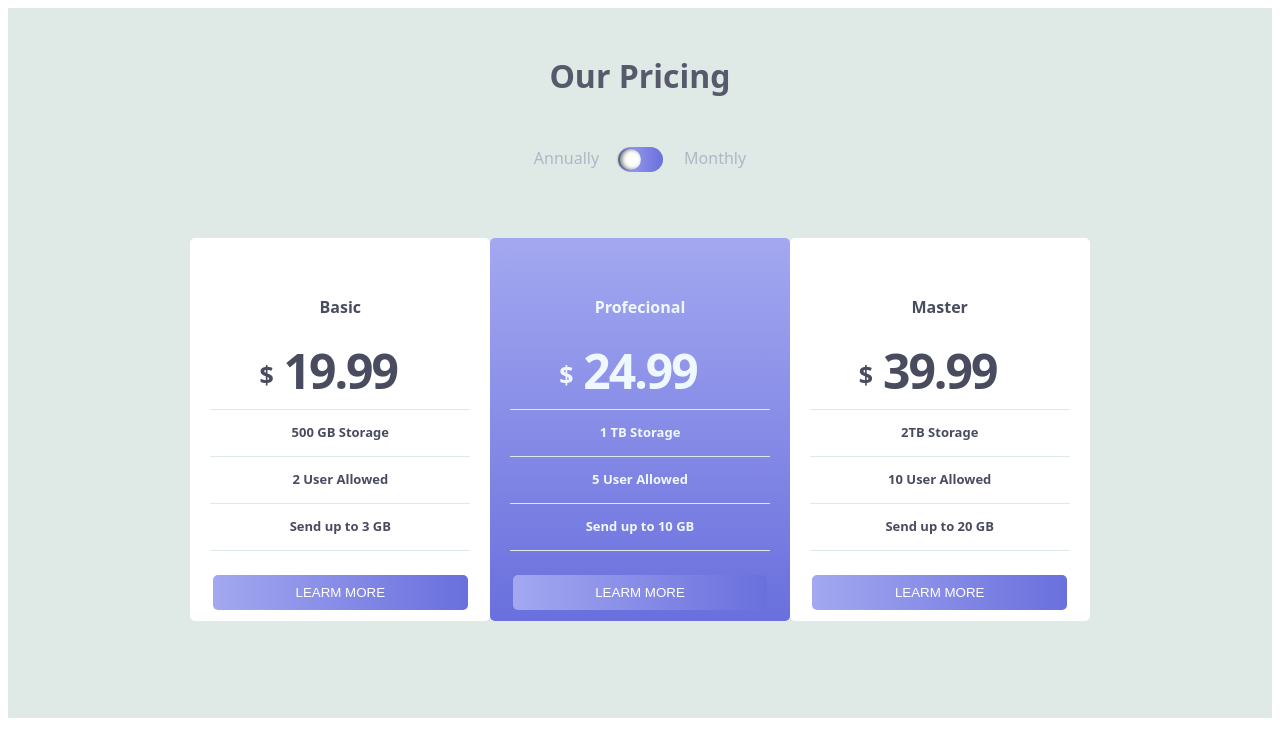
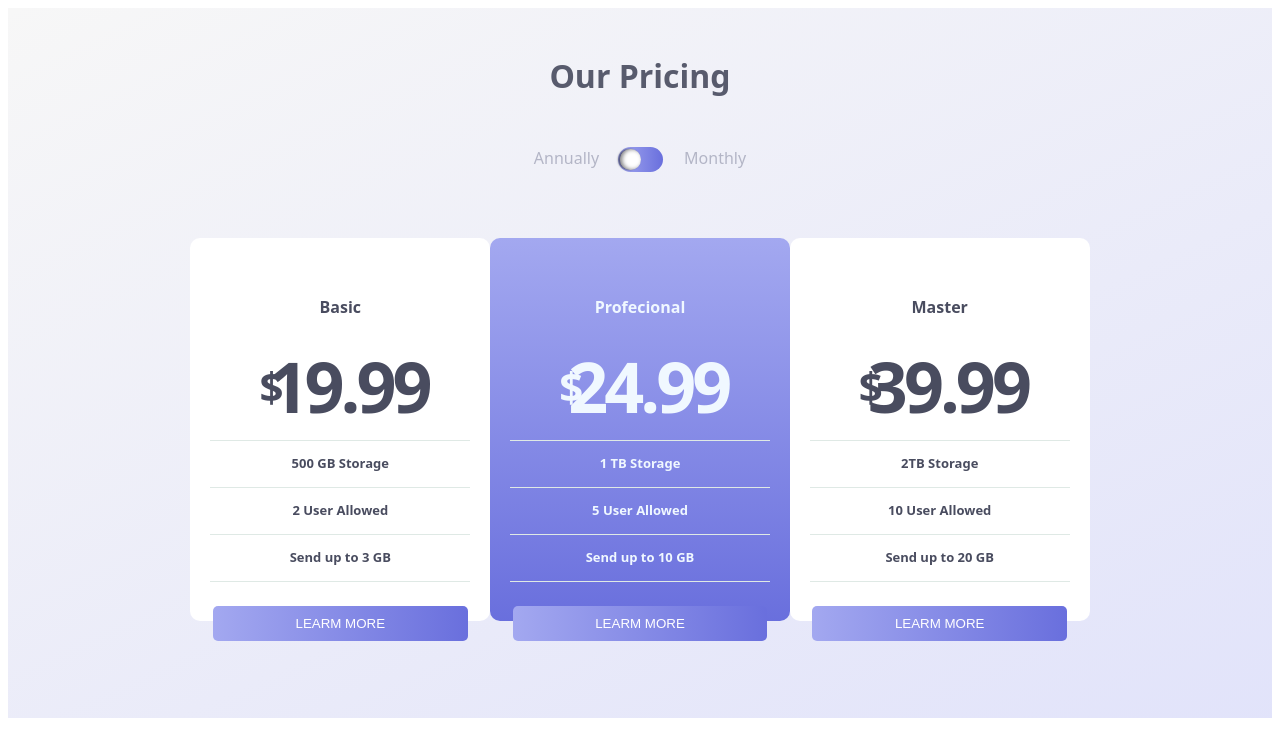
Before and after one commit to wicho37/Pricing-with-toggle_reto-6-, a React (Vite) app: page / in a window 1280 px wide. Shown: the top 756 px of the page. Built offline with nearby package versions, Linux system fonts and the light colour scheme.

Commit message:
se ontinua con el css

```diff
--- a/src/App.module.css
+++ b/src/App.module.css
@@ -1,7 +1,4 @@
 .content{
-    background-color: rgb(223, 233, 229);
-    background: linear-gradient(180deg, #eeeeeea1, rgb(223, 233, 229), url("./assets/bg-bottom.svg"));
-    background-repeat:no-repeat;
-    background-size: cover;
+    background: linear-gradient(-25deg, hsl(236deg 72% 79% / 32%), #00000008);
     font-family: system-ui, -apple-system, BlinkMacSystemFont, 'Segoe UI', Roboto, Oxygen, Ubuntu, Cantarell, 'Open Sans', 'Helvetica Neue', sans-serif;
 }
--- a/src/App.tsx
+++ b/src/App.tsx
@@ -14,8 +14,8 @@ function App() {
       <Tittle />
       <ToggleButton />
       <CardList/>
-      {/* <Card /> */}
-    </div>
+{/*       <Card />
+ */}    </div>
   )
 }
 
--- a/src/components/card/Card.module.css
+++ b/src/components/card/Card.module.css
@@ -1,5 +1,4 @@
 .h4{
-    font-size: 50px;
-    background-image: url("../../assets/bg-bottom.svg");
-    background-repeat: repeat-y;
+    background-image: url("../../assets/bg-top.svg");
+    background-repeat: no-repeat
 }
--- a/src/components/card/Card.tsx
+++ b/src/components/card/Card.tsx
@@ -6,7 +6,7 @@ const Card = () => {
 
     return (
         <div className={style.h4}>
-          <h4>hola</h4>
+          <img src="url(/src/assets/Captura-de-pantalla.png)" alt="" />
         </div>
     )
 }
--- a/src/components/cartList/CardList.module.css
+++ b/src/components/cartList/CardList.module.css
@@ -12,8 +12,12 @@
     color:  hsl(232, 13%, 33%);
     font-weight: 500;
     margin: 25px;
-    border-radius: 5px;
-    height: 365px;
+    border-radius: 10px;
+    height: 400px;
+    cursor: pointer;
+}
+.card:hover{
+    transform: scale(1.08)
 }
 
 h2{
@@ -30,15 +34,15 @@ h2{
     padding: 0 72px 6px;
 }*/
 .price::first-letter{
-    font-size: 25px;
-    margin: 19px -69px 0px 54px;
+    font-size: 42px;
+    margin: 21px -33px 0px 44px;
     float: left
 }
 .price{
-    font-size: 48px;
-    font-weight: 750;
+    font-size: 70px;
+    font-weight: 780;
     margin: 0;
-    letter-spacing: -2px;
+    letter-spacing: -4px;
 }
 
 .card div{
@@ -78,7 +82,9 @@ p{
         height: 383px;
         width: 23.9%;
         margin: 0;
+        cursor: pointer
     }
+
     .price{
         padding: 0 58px 6px;        ;
     }
```
Also changed, not shown: src/assets/Captura-de-pantalla.png (renamed from src/assets/Captura de pantalla 2024-04-24 062031.png).
